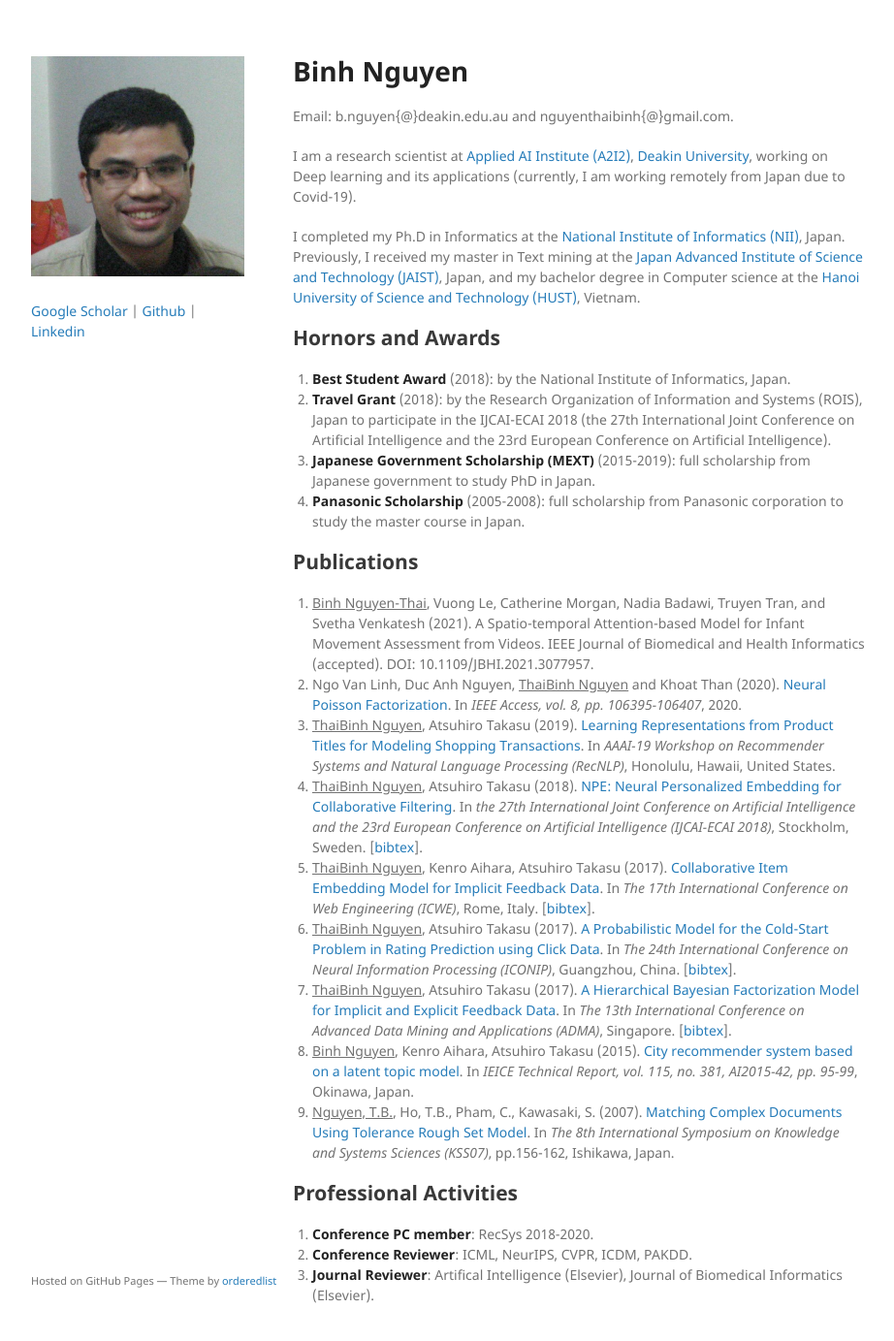
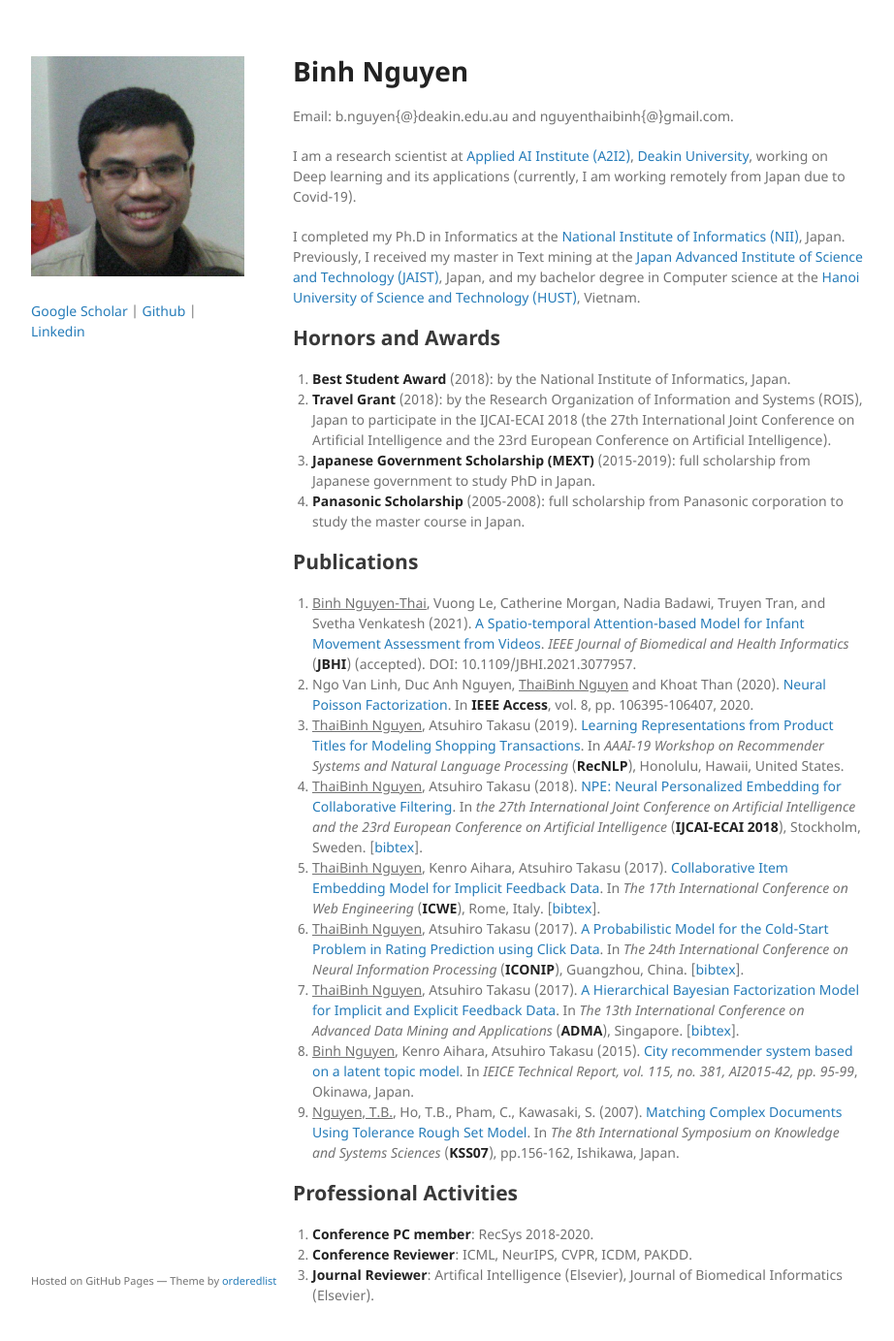
Before and after one commit to nguyenthaibinh/nguyenthaibinh.github.io, a Jekyll site: the page built from index.md, in a window 1280 px wide and 1400 px high. Shown: the top 1383 px of the window at 97% size, without its empty margins (178-1100 px from the left). Built offline with Jekyll 4.4.1, drawn with Linux system fonts in a browser that asks for light colours; the repository's description, which GitHub fills in, is left out; our own code applies the rules of GitHub Pages for plain Markdown files.

Commit message:
Update index.md

```diff
--- a/index.md
+++ b/index.md
@@ -15,15 +15,15 @@
 4. **Panasonic Scholarship** (2005-2008): full scholarship from Panasonic corporation to study the master course in Japan.
 
 ## Publications
-1. <u>Binh Nguyen-Thai</u>, Vuong Le, Catherine Morgan, Nadia Badawi, Truyen Tran, and Svetha Venkatesh (2021). A Spatio-temporal Attention-based Model for Infant Movement Assessment from Videos. IEEE Journal of Biomedical and Health Informatics (accepted). DOI: 10.1109/JBHI.2021.3077957.
-1. Ngo Van Linh, Duc Anh Nguyen, <u>ThaiBinh Nguyen</u> and Khoat Than (2020). <a href="https://ieeexplore.ieee.org/document/9091827" target="_blank">Neural Poisson Factorization</a>. In *IEEE Access, vol. 8, pp. 106395-106407*, 2020.
-1. <u>ThaiBinh Nguyen</u>, Atsuhiro Takasu (2019). <a href='https://arxiv.org/pdf/1811.01166' target="_blank">Learning Representations from Product Titles for Modeling Shopping Transactions</a>. In *AAAI-19 Workshop on Recommender Systems and Natural Language Processing (RecNLP)*, Honolulu, Hawaii, United States.
-1. <u>ThaiBinh Nguyen</u>, Atsuhiro Takasu (2018). <a href='papers/npe_ijcai18.pdf' target="_blank">NPE: Neural Personalized Embedding for Collaborative Filtering</a>. In *the 27th International Joint Conference on Artificial Intelligence and the 23rd European Conference on Artificial Intelligence (IJCAI-ECAI 2018)*, Stockholm, Sweden. <!--[<a href="https://github.com/nguyenthaibinh/NPE"  target="_blank">code</a>]-->[<a href="bibtex.html#nguyen2018npe">bibtex</a>].
-1. <u>ThaiBinh Nguyen</u>, Kenro Aihara, Atsuhiro Takasu (2017). <a href='papers/icwe2017.pdf' target="_blank">Collaborative Item Embedding Model for Implicit Feedback Data</a>. In *The 17th International Conference on Web Engineering (ICWE)*, Rome, Italy. [<a href="bibtex.html#nguyen2017collaborative">bibtex</a>].
-1. <u>ThaiBinh Nguyen</u>, Atsuhiro Takasu (2017). <a href='papers/iconip2017.pdf' target="_blank">A Probabilistic Model for the Cold-Start Problem in Rating Prediction using Click Data</a>. In *The 24th International Conference on Neural Information Processing (ICONIP)*, Guangzhou, China. [<a href="bibtex.html#nguyen2017probabilistic">bibtex</a>].
-1. <u>ThaiBinh Nguyen</u>, Atsuhiro Takasu (2017). <a href='papers/adma2017.pdf' target="_blank">A Hierarchical Bayesian Factorization Model for Implicit and Explicit Feedback Data</a>. In *The 13th International Conference on Advanced Data Mining and Applications (ADMA)*, Singapore. [<a href="bibtex.html#nguyen2017hierarchical">bibtex</a>].
+1. <u>Binh Nguyen-Thai</u>, Vuong Le, Catherine Morgan, Nadia Badawi, Truyen Tran, and Svetha Venkatesh (2021). <a href='https://ieeexplore.ieee.org/document/9425001' target="_blank">A Spatio-temporal Attention-based Model for Infant Movement Assessment from Videos</a>. *IEEE Journal of Biomedical and Health Informatics* (**JBHI**) (accepted). DOI: 10.1109/JBHI.2021.3077957.
+1. Ngo Van Linh, Duc Anh Nguyen, <u>ThaiBinh Nguyen</u> and Khoat Than (2020). <a href="https://ieeexplore.ieee.org/document/9091827" target="_blank">Neural Poisson Factorization</a>. In **IEEE Access**, vol. 8, pp. 106395-106407, 2020.
+1. <u>ThaiBinh Nguyen</u>, Atsuhiro Takasu (2019). <a href='https://arxiv.org/pdf/1811.01166' target="_blank">Learning Representations from Product Titles for Modeling Shopping Transactions</a>. In *AAAI-19 Workshop on Recommender Systems and Natural Language Processing* (**RecNLP**), Honolulu, Hawaii, United States.
+1. <u>ThaiBinh Nguyen</u>, Atsuhiro Takasu (2018). <a href='papers/npe_ijcai18.pdf' target="_blank">NPE: Neural Personalized Embedding for Collaborative Filtering</a>. In *the 27th International Joint Conference on Artificial Intelligence and the 23rd European Conference on Artificial Intelligence* (**IJCAI-ECAI 2018**), Stockholm, Sweden. <!--[<a href="https://github.com/nguyenthaibinh/NPE"  target="_blank">code</a>]-->[<a href="bibtex.html#nguyen2018npe">bibtex</a>].
+1. <u>ThaiBinh Nguyen</u>, Kenro Aihara, Atsuhiro Takasu (2017). <a href='papers/icwe2017.pdf' target="_blank">Collaborative Item Embedding Model for Implicit Feedback Data</a>. In *The 17th International Conference on Web Engineering* (**ICWE**), Rome, Italy. [<a href="bibtex.html#nguyen2017collaborative">bibtex</a>].
+1. <u>ThaiBinh Nguyen</u>, Atsuhiro Takasu (2017). <a href='papers/iconip2017.pdf' target="_blank">A Probabilistic Model for the Cold-Start Problem in Rating Prediction using Click Data</a>. In *The 24th International Conference on Neural Information Processing* (**ICONIP**), Guangzhou, China. [<a href="bibtex.html#nguyen2017probabilistic">bibtex</a>].
+1. <u>ThaiBinh Nguyen</u>, Atsuhiro Takasu (2017). <a href='papers/adma2017.pdf' target="_blank">A Hierarchical Bayesian Factorization Model for Implicit and Explicit Feedback Data</a>. In *The 13th International Conference on Advanced Data Mining and Applications* (**ADMA**), Singapore. [<a href="bibtex.html#nguyen2017hierarchical">bibtex</a>].
 1. <u>Binh Nguyen</u>, Kenro Aihara, Atsuhiro Takasu (2015). <a href='papers/city_rec2015.pdf' target="_blank">City recommender system based on a latent topic model</a>. In *IEICE Technical Report, vol. 115, no. 381, AI2015-42, pp. 95-99*, Okinawa, Japan.
-1. <u>Nguyen, T.B.</u>, Ho, T.B., Pham, C., Kawasaki, S. (2007). <a href='papers/kss2007.pdf' target="_blank">Matching Complex Documents Using Tolerance Rough Set Model</a>. In *The 8th International Symposium on Knowledge and Systems Sciences (KSS07)*, pp.156-162, Ishikawa, Japan.
+1. <u>Nguyen, T.B.</u>, Ho, T.B., Pham, C., Kawasaki, S. (2007). <a href='papers/kss2007.pdf' target="_blank">Matching Complex Documents Using Tolerance Rough Set Model</a>. In *The 8th International Symposium on Knowledge and Systems Sciences* (**KSS07**), pp.156-162, Ishikawa, Japan.
 
 ## Professional Activities
 1. **Conference PC member**: RecSys 2018-2020.
```
